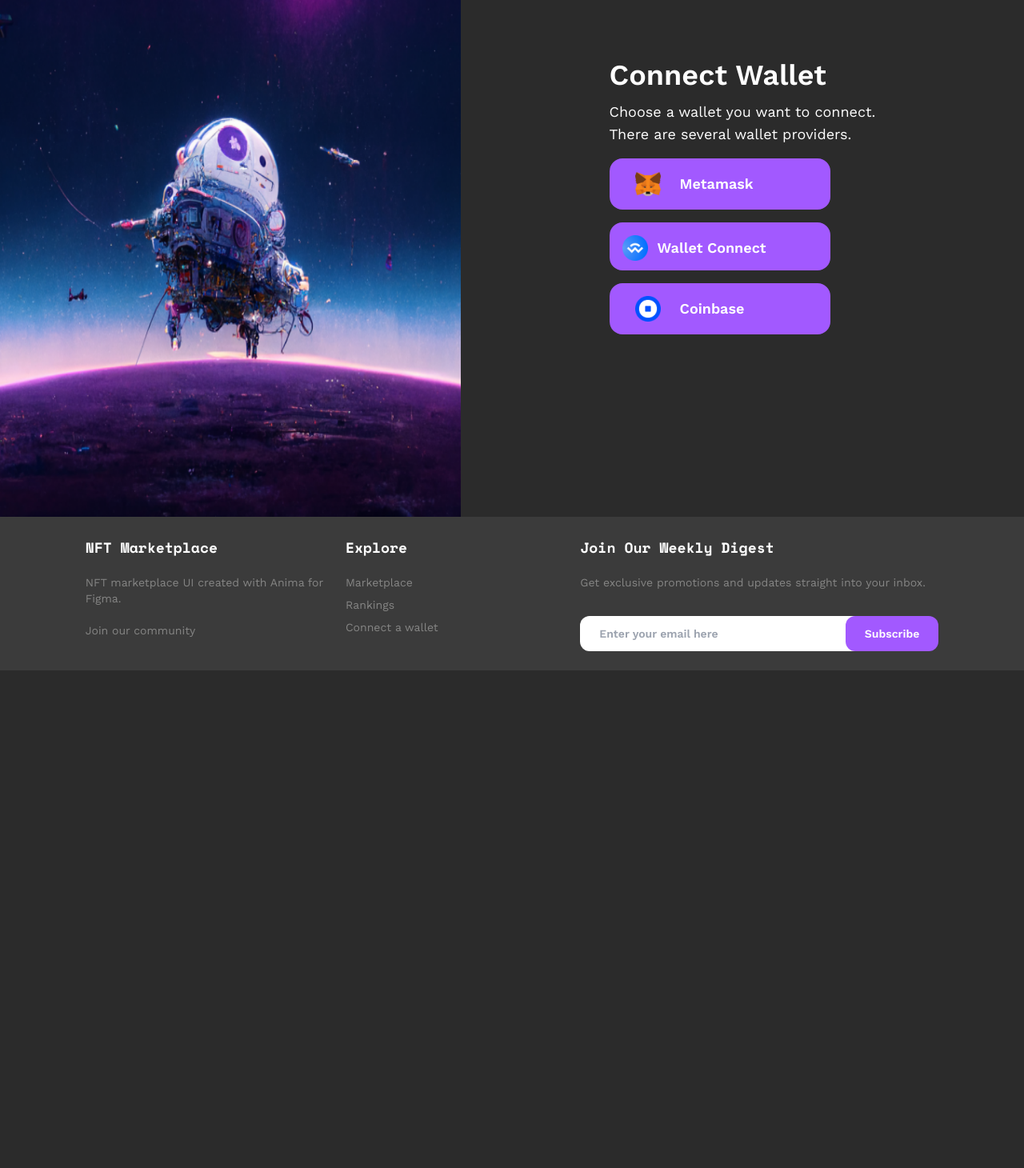
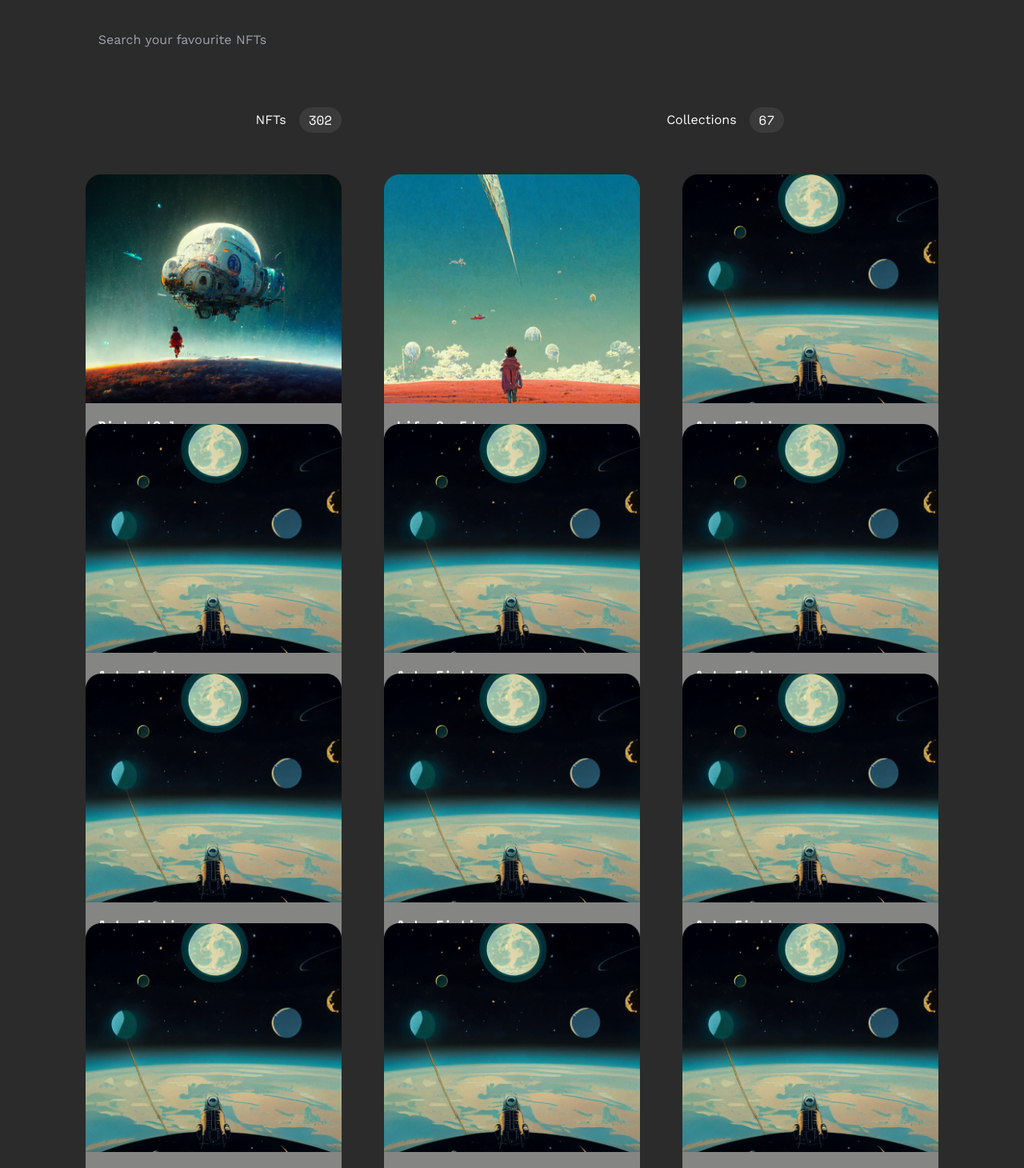
Before and after one commit to olaoyesalem/ecoPowerHub, a React (Vite) app: page / in a window 1280 px wide. Shown: the part 210-1670 px from the top of the page at 80% size. Before the commit the page ends 1048 px from the top, so only its background shows below. Built offline with nearby package versions, Linux system fonts and the light colour scheme.

Commit message:
add marketplace page

```diff
--- a/src/App.jsx
+++ b/src/App.jsx
@@ -6,13 +6,15 @@
 // import Section4 from "./components/Section4/Section4.jsx";
 // import Section5 from "./components/Section5/Section5.jsx";
 import Footer from "./components/Footer/Footer.jsx";
-import CreateAccount from "./components/pages/CreateAccount/CreateAccount.jsx";
+// import CreateAccount from "./components/pages/CreateAccount/CreateAccount.jsx";
+import MarketPlace from "./components/pages/MarketPlace/MarketPlace.jsx";
 
 const App = () => {
   return (
     <>
       <NavBar />
-      <CreateAccount/>
+      <MarketPlace/>
+      {/* <CreateAccount/> */}
       {/* <HeroSection />
       <Section1 />
       <Section2 />
--- a/src/components/EachEnergy/EachEnergy.jsx
+++ b/src/components/EachEnergy/EachEnergy.jsx
@@ -1,6 +1,6 @@
 import AvatarTab from "../AvatarTab/AvatarTab";
 
-const EachNFT = ({ img, energyName, avatarName, img2, price, highestBid,className }) => {
+const EachEnergy = ({ img, energyName, avatarName, img2, price, highestBid,className }) => {
   return (
     <div className={className}>
       <img src={img} alt="" className="w-full h-full" />
@@ -16,13 +16,13 @@
         </div>
         <div className="flex justify-between px-4">
           <div className="flex flex-col space-y-1">
-            <p className="text-xs text-backgroundSecondary md:text-base">
+            <p className="text-xs text-backgroundSecondary md:text-sm">
               Price
             </p>
             <p>{price}</p>
           </div>
-          <div className="flex flex-col space-y-1">
-            <p className="text-xs text-backgroundSecondary md:text-base">
+          <div className="flex flex-col space-y-1 md:text-end">
+            <p className="text-xs text-backgroundSecondary md:text-sm">
               Highest Bid
             </p>
             <p>{highestBid}</p>
@@ -33,4 +33,4 @@
   );
 };
 
-export default EachNFT;
+export default EachEnergy;
--- /dev/null
+++ b/src/components/Tab/Tab.jsx
@@ -0,0 +1,10 @@
+const Tab = ({tabTitle,num}) => {
+  return (
+    <div className="flex space-x-4 w-1/2 justify-center items-center">
+      <p>{tabTitle}</p>
+      <p className="bg-backgroundSecondary font1 rounded-2xl p-1 px-3">{num}</p>
+    </div>
+  );
+}
+
+export default Tab
--- /dev/null
+++ b/src/components/pages/MarketPlace/MarketPlace.jsx
@@ -0,0 +1,139 @@
+import Tab from "../../Tab/Tab";
+import EachEnergy from "../../EachEnergy/EachEnergy"
+import img from "../../../constants/images"
+const MarketPlace = () => {
+  return (
+    <>
+      <section className="flex flex-col space-y-6 mt-20 mb-14 w-4/5 mx-auto md:w-5/6">
+        <h1 className="text-4xl font-semibold">Browse Marketplace</h1>
+        <p>Browse through more than 50k NFTs on the NFT Marketplace.</p>
+        <div className="flex">
+          <input
+            type="text"
+            className="p-4 w-full rounded-md bg-transparent focus:outline-none"
+            placeholder="Search your favourite NFTs"
+          />
+          <i></i>
+        </div>
+      </section>
+      <div className="flex mx-auto md:w-5/6">
+        <Tab tabTitle="NFTs" num="302" className="w-1/2" />
+        <Tab tabTitle="Collections" num="67" />
+      </div>
+      <section className="flex flex-col justify-between flex-wrap sm:flex-row mx-auto py-10 w-5/6">
+
+          <EachEnergy
+            img={img.space2}
+            img2={img.a1}
+            avatarName="MoonDancer"
+            energyName="DistantGalaxy"
+            price="1.63ETH"
+            highestBid="0.33wETH"
+            className="flex flex-col w-full h-72 my-3 sm:w-[45%] md:w-[30%]"
+          />
+          <EachEnergy
+            img={img.img}
+            img2={img.a1}
+            avatarName="NebulaKid"
+            energyName="Life On Edena"
+            price="1.63ETH"
+            highestBid="0.33wETH"
+            className="flex flex-col w-full h-72 my-3 sm:w-[45%] md:w-[30%]"
+          />
+          <EachEnergy
+            img={img.space3}
+            img2={img.a1}
+            avatarName="SpaceOne"
+            energyName="AstroFiction"
+            price="1.63ETH"
+            highestBid="0.33wETH"
+            className="flex flex-col w-full h-72 my-3 sm:w-[45%] md:w-[30%]"
+          />
+          <EachEnergy
+            img={img.space3}
+            img2={img.a1}
+            avatarName="SpaceOne"
+            energyName="AstroFiction"
+            price="1.63ETH"
+            highestBid="0.33wETH"
+            className="flex flex-col w-full h-72 my-3 sm:w-[45%] md:w-[30%] md:flex"
+          />
+          <EachEnergy
+            img={img.space3}
+            img2={img.a1}
+            avatarName="SpaceOne"
+            energyName="AstroFiction"
+            price="1.63ETH"
+            highestBid="0.33wETH"
+            className="flex flex-col w-full h-72 my-3 sm:w-[45%] md:w-[30%] md:flex"
+          />
+          <EachEnergy
+            img={img.space3}
+            img2={img.a1}
+            avatarName="SpaceOne"
+            energyName="AstroFiction"
+            price="1.63ETH"
+            highestBid="0.33wETH"
+            className="flex flex-col w-full h-72 my-3 sm:w-[45%] md:w-[30%] md:flex"
+          />
+          <EachEnergy
+            img={img.space3}
+            img2={img.a1}
+            avatarName="SpaceOne"
+            energyName="AstroFiction"
+            price="1.63ETH"
+            highestBid="0.33wETH"
+            className="flex flex-col w-full h-72 my-3 sm:w-[45%] md:w-[30%] md:flex"
+          />
+          <EachEnergy
+            img={img.space3}
+            img2={img.a1}
+            avatarName="SpaceOne"
+            energyName="AstroFiction"
+            price="1.63ETH"
+            highestBid="0.33wETH"
+            className="flex flex-col w-full h-72 my-3 sm:w-[45%] md:w-[30%] md:flex"
+          />
+          <EachEnergy
+            img={img.space3}
+            img2={img.a1}
+            avatarName="SpaceOne"
+            energyName="AstroFiction"
+            price="1.63ETH"
+            highestBid="0.33wETH"
+            className="hidden flex flex-col w-full h-72 my-3 sm:w-[45%] md:w-[30%] md:flex"
+          />
+          <EachEnergy
+            img={img.space3}
+            img2={img.a1}
+            avatarName="SpaceOne"
+            energyName="AstroFiction"
+            price="1.63ETH"
+            highestBid="0.33wETH"
+            className="hidden flex flex-col w-full h-72 my-3 sm:w-[45%] md:w-[30%] md:flex"
+          />
+          <EachEnergy
+            img={img.space3}
+            img2={img.a1}
+            avatarName="SpaceOne"
+            energyName="AstroFiction"
+            price="1.63ETH"
+            highestBid="0.33wETH"
+            className="hidden flex flex-col w-full h-72 my-3 sm:w-[45%] md:w-[30%] md:flex"
+          />
+          <EachEnergy
+            img={img.space3}
+            img2={img.a1}
+            avatarName="SpaceOne"
+            energyName="AstroFiction"
+            price="1.63ETH"
+            highestBid="0.33wETH"
+            className="hidden flex flex-col w-full h-72 my-3 sm:w-[45%] md:w-[30%] md:flex"
+          />
+
+      </section>
+    </>
+  );
+};
+
+export default MarketPlace;
```
